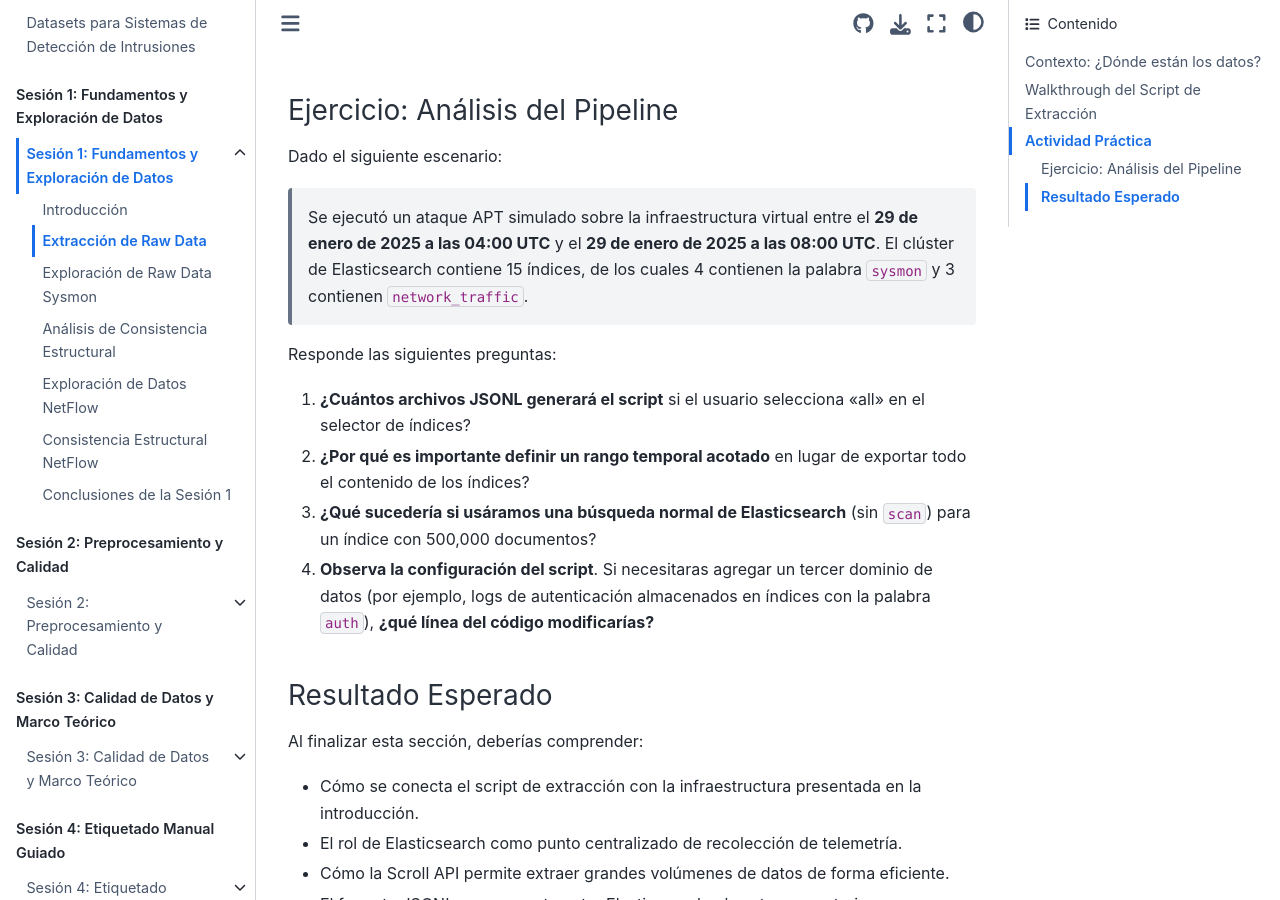
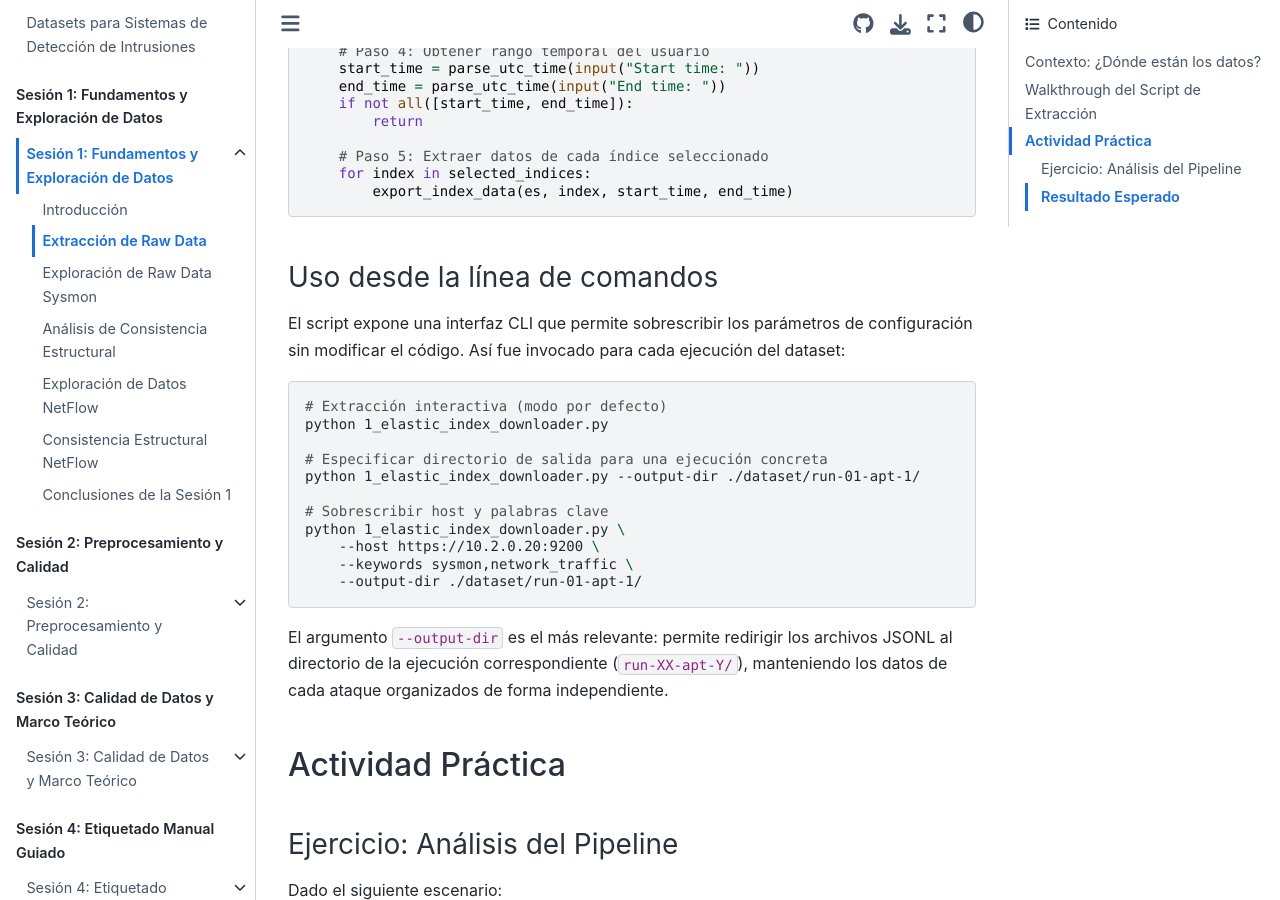
Before and after one commit to ollerenac/curso2026, a Jupyter Book: the page built from sesion-1/2-extraccion-raw-data.md, in a window 1280 px wide and 900 px high, scrolled down 10752 px. Built offline with Jupyter Book 1.0.4 settings and Sphinx 7.4.7 and the Sphinx Book theme 1.1.4, drawn with Linux system fonts in a browser that asks for light colours; some of the changed text lies outside the part shown.

Commit message:
docs(sesion-1): clarify scope of extraction walkthrough and add CLI usage
Add context note explaining students don't need to run the script —
data is pre-downloaded. Add CLI usage section showing --output-dir
usage per run, completing the script coverage (main_cli was missing).

Co-Authored-By: Claude Sonnet 4.6 <noreply@anthropic.com>

````diff
--- a/sesion-1/2-extraccion-raw-data.md
+++ b/sesion-1/2-extraccion-raw-data.md
@@ -145,6 +145,10 @@ Nuestro script exporta en formato JSONL porque combina las ventajas de JSON (pre
 El script `1_elastic_index_downloader.py` implementa un pipeline de extracción en 5 pasos. A continuación, analizamos cada componente.
 
 También está disponible como notebook interactivo — puedes abrirlo directamente en Google Colab sin instalar nada:
+
+```{note}
+**Contexto de esta sección:** Este script fue utilizado durante la generación del dataset para extraer los datos desde el clúster de Elasticsearch del laboratorio. Como estudiante, **no necesitas ejecutarlo** — los archivos JSONL resultantes ya están disponibles en la carpeta `dataset/` del repositorio. El objetivo de este walkthrough es que entiendas *cómo y por qué* los datos tienen la estructura que tienen, y qué decisiones de diseño se tomaron durante la extracción.
+```
 
 [![Abrir en Colab](https://colab.research.google.com/assets/colab-badge.svg)](https://colab.research.google.com/github/ollerenac/curso2026/blob/main/sesion-1/1_elastic-index-downloader.ipynb)
 
@@ -413,6 +417,26 @@ def main():
         export_index_data(es, index, start_time, end_time)
 ```
 
+### Uso desde la línea de comandos
+
+El script expone una interfaz CLI que permite sobrescribir los parámetros de configuración sin modificar el código. Así fue invocado para cada ejecución del dataset:
+
+```bash
+# Extracción interactiva (modo por defecto)
+python 1_elastic_index_downloader.py
+
+# Especificar directorio de salida para una ejecución concreta
+python 1_elastic_index_downloader.py --output-dir ./dataset/run-01-apt-1/
+
+# Sobrescribir host y palabras clave
+python 1_elastic_index_downloader.py \
+    --host https://10.2.0.20:9200 \
+    --keywords sysmon,network_traffic \
+    --output-dir ./dataset/run-01-apt-1/
+```
+
+El argumento `--output-dir` es el más relevante: permite redirigir los archivos JSONL al directorio de la ejecución correspondiente (`run-XX-apt-Y/`), manteniendo los datos de cada ataque organizados de forma independiente.
+
 ## Actividad Práctica
 
 ### Ejercicio: Análisis del Pipeline
````
